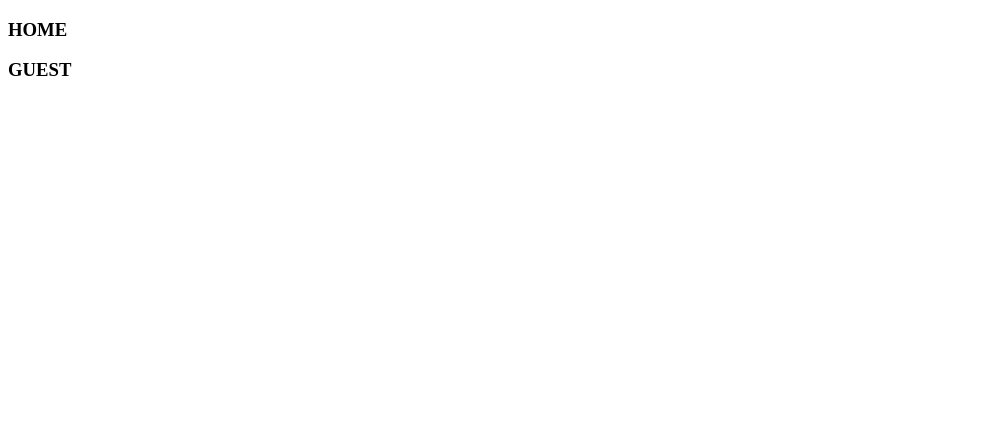
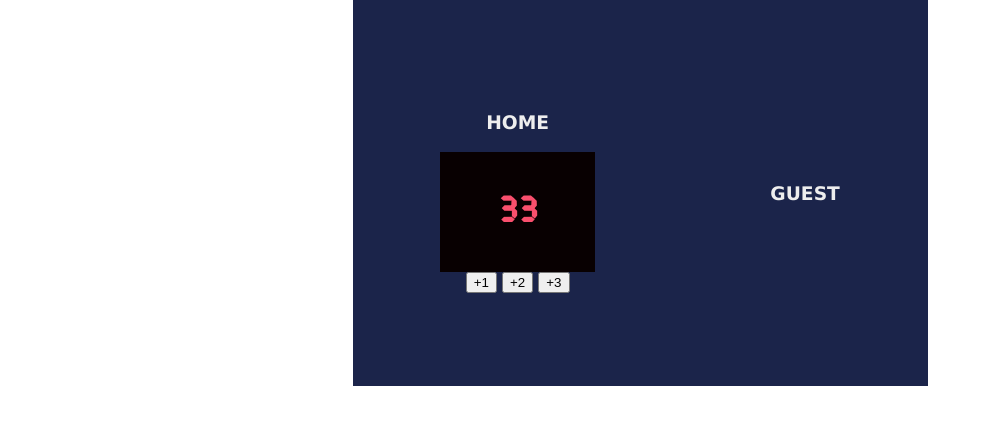
Before and after one commit to GVPproj/bball-scoreboard, a plain HTML site: page index.html in a window 1280 px wide. Shown: the whole page, without its empty margins (0-983 px from the left). Drawn offline with Linux system fonts and the light colour scheme.

Commit message:
added team div, styling colors and fonts

```diff
--- a/index.html
+++ b/index.html
@@ -5,13 +5,22 @@
     <meta http-equiv="X-UA-Compatible" content="IE=edge" />
     <meta name="viewport" content="width=device-width, initial-scale=1.0" />
     <title>Basketball Scoreboard</title>
+    <link rel="stylesheet" href="style.css">
   </head>
   <body>
-    <div class="container">
-      <div>
+    <div id="scoreboard">
+      <div class="team">
         <h3>HOME</h3>
+        <div class="scorebox">
+            <h1 class="scoretext">33</h1>
+        </div>
+        <div class="add-points">
+            <button class="increment-btn">+1</button>
+            <button class="increment-btn">+2</button>
+            <button class="increment-btn">+3</button>
+        </div>
       </div>
-      <div>
+      <div class="team">
         <h3>GUEST</h3>
       </div>
     </div>
--- a/style.css
+++ b/style.css
@@ -1,8 +1,51 @@
-body {
-    margin: 0;
+@font-face {
+  font-family: "cursed_timer_ulilregular";
+  src: url("/assets/fonts/cursedtimerulil-aznm-webfont.woff2") format("woff2"),
+    url("/assets/fonts/cursedtimerulil-aznm-webfont.woff") format("woff");
 }
 
-.container {
-    display: flex;
-    justify-content: space-around;
+:root {
+  /* font-size: 18px; */
+  --main-font-family: Verdana, Geneva, Tahoma, sans-serif;
+  --digits-font-family: "cursed_timer_ulilregular", monospace;
+
+  --bg-blue: #1b244a;
+  --bg-black: #080001;
+  --text-white: #eeeeee;
+  --text-red: #f94f6d;
+  --text-lightblue: #9aabd8;
 }
+
+body {
+  margin: 0;
+  color: var(--text-white);
+  font-family: var(--main-font-family);
+  text-align: center;
+}
+
+#scoreboard {
+  display: flex;
+  justify-content: space-around;
+  margin: 0px auto;
+  width: 575px;
+  height: 386px;
+  background-color: var(--bg-blue);
+}
+
+.team {
+  margin: auto;
+  display: flex;
+  flex-direction: column;
+  justify-content: space-around;
+}
+
+.scorebox {
+  background-color: var(--bg-black);
+  width: 155px;
+  height: 120px;
+  font-family: var(--digits-font-family);
+  color: var(--text-red);
+  display: flex;
+  justify-content: center;
+  align-items: center;
+}
```
Also changed, not shown: assets/fonts/cursedtimerulil-aznm-webfont.woff (added), assets/fonts/cursedtimerulil-aznm-webfont.woff2 (added), 1 other file.
